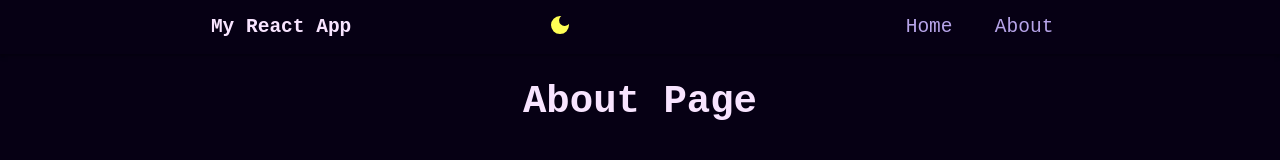
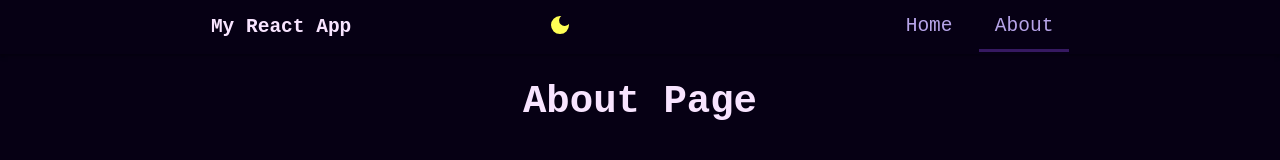
Before and after one commit to FirstDayAtWork/rss-react-course-projects, a React (Vite) app: page /about in a window 1280 px wide. Shown: the top 160 px of the page. Built offline with nearby package versions, Linux system fonts and the light colour scheme.

Commit message:
feat: add refetch component && fix updateState logic && add navlink logic

```diff
--- a/src/components/controls/controls.tsx
+++ b/src/components/controls/controls.tsx
@@ -4,7 +4,7 @@ import classes from './controls.module.css';
 import { useStorage } from '../../hooks/use-storage';
 
 type ControlsProps = {
-  updateState: (query: string) => void;
+  updateState: (query: string, isUpdating: boolean) => void;
 };
 
 export default function Controls(props: ControlsProps): JSX.Element {
@@ -13,7 +13,7 @@ export default function Controls(props: ControlsProps): JSX.Element {
   const [lsValue, setLSValue] = useStorage('', 'query');
 
   useEffect(() => {
-    updateState(lsValue);
+    updateState(lsValue, false);
   }, []);
 
   function handleChange(event: ChangeEvent<HTMLInputElement>): void {
@@ -21,7 +21,7 @@ export default function Controls(props: ControlsProps): JSX.Element {
   }
 
   function handleClick(): void {
-    updateState(lsValue);
+    updateState(lsValue, true);
     setLSValue(lsValue);
   }
 
--- a/src/components/header/header.module.css
+++ b/src/components/header/header.module.css
@@ -26,6 +26,7 @@
 .navbar-item {
   width: 90px;
   padding: 12px 14px;
+  border-bottom: 3px solid transparent;
 
   font-size: 1.5rem;
   color: var(--text-muted);
@@ -38,3 +39,7 @@
 .navbar-item:hover {
   color: var(--text);
 }
+
+.active {
+  border-bottom: 3px solid var(--border-muted);
+}
--- a/src/components/header/header.tsx
+++ b/src/components/header/header.tsx
@@ -1,8 +1,10 @@
 import type { JSX } from 'react';
 import classes from './header.module.css';
-import { Link } from 'react-router';
+import { NavLink } from 'react-router';
 import Theme from '../theme/theme';
 import ThemeProvider from '../theme/theme-provider';
+
+const navNames = ['Home', 'About'];
 
 export default function Header(): JSX.Element {
   return (
@@ -12,12 +14,18 @@ export default function Header(): JSX.Element {
         <Theme />
       </ThemeProvider>
       <nav className={classes.navbar}>
-        <Link to={'/'} className={classes['navbar-item']}>
-          Home
-        </Link>
-        <Link to={'about'} className={classes['navbar-item']}>
-          About
-        </Link>
+        {navNames.map((item) => (
+          <NavLink
+            key={item}
+            to={item === 'Home' ? '/' : item.toLowerCase()}
+            className={({ isActive }) =>
+              `${classes['navbar-item']} ${isActive ? classes.active : ''}`
+            }
+            {...(item === 'Home' && { end: true })}
+          >
+            {item}
+          </NavLink>
+        ))}
       </nav>
     </header>
   );
--- /dev/null
+++ b/src/components/refetch/refetch.module.css
@@ -0,0 +1,21 @@
+.refetch {
+  position: fixed;
+  right: 20px;
+  bottom: 20px;
+
+  width: 160px;
+  padding: 15px 25px;
+  border: none;
+  border-radius: 10px;
+
+  font-size: 1.3rem;
+  color: var(--bg-dark);
+
+  background-color: var(--warning);
+  box-shadow: var(--shadow);
+}
+
+.refetch:hover {
+  cursor: pointer;
+  background-color: var(--danger);
+}
--- /dev/null
+++ b/src/components/refetch/refetch.tsx
@@ -0,0 +1,20 @@
+import { useQueryClient } from '@tanstack/react-query';
+import type { JSX } from 'react';
+import classes from './refetch.module.css';
+
+export function Refetch(): JSX.Element {
+  const queryClient = useQueryClient();
+
+  function handleClick(): void {
+    queryClient.invalidateQueries({ queryKey: ['data'] });
+    queryClient.invalidateQueries({ queryKey: ['details'] });
+  }
+
+  return (
+    <>
+      <button className={classes.refetch} onClick={handleClick}>
+        Refetch
+      </button>
+    </>
+  );
+}
--- a/src/pages/home/home.tsx
+++ b/src/pages/home/home.tsx
@@ -7,6 +7,7 @@ import CheckBoard from '../../components/checkboard/checkboard';
 import type { ProductDetails } from '../../components/details/details';
 import { useQuery } from '@tanstack/react-query';
 import { getProducts } from '../../api/get-products';
+import { Refetch } from '../../components/refetch/refetch';
 
 export type Product = {
   id: number;
@@ -39,9 +40,11 @@ export default function Home(): JSX.Element {
     retry: false,
   });
 
-  function updateState(query: string): void {
+  function updateState(query: string, isUpdating: boolean): void {
     setState({ query });
-    setPage({ page: '1' });
+    if (isUpdating) {
+      setPage({ page: '1' });
+    }
   }
 
   return (
@@ -55,6 +58,7 @@ export default function Home(): JSX.Element {
       />
       <Pagination total={data?.total || 0} setPage={setPage} page={page} />
       <CheckBoard />
+      <Refetch />
     </>
   );
 }
```
